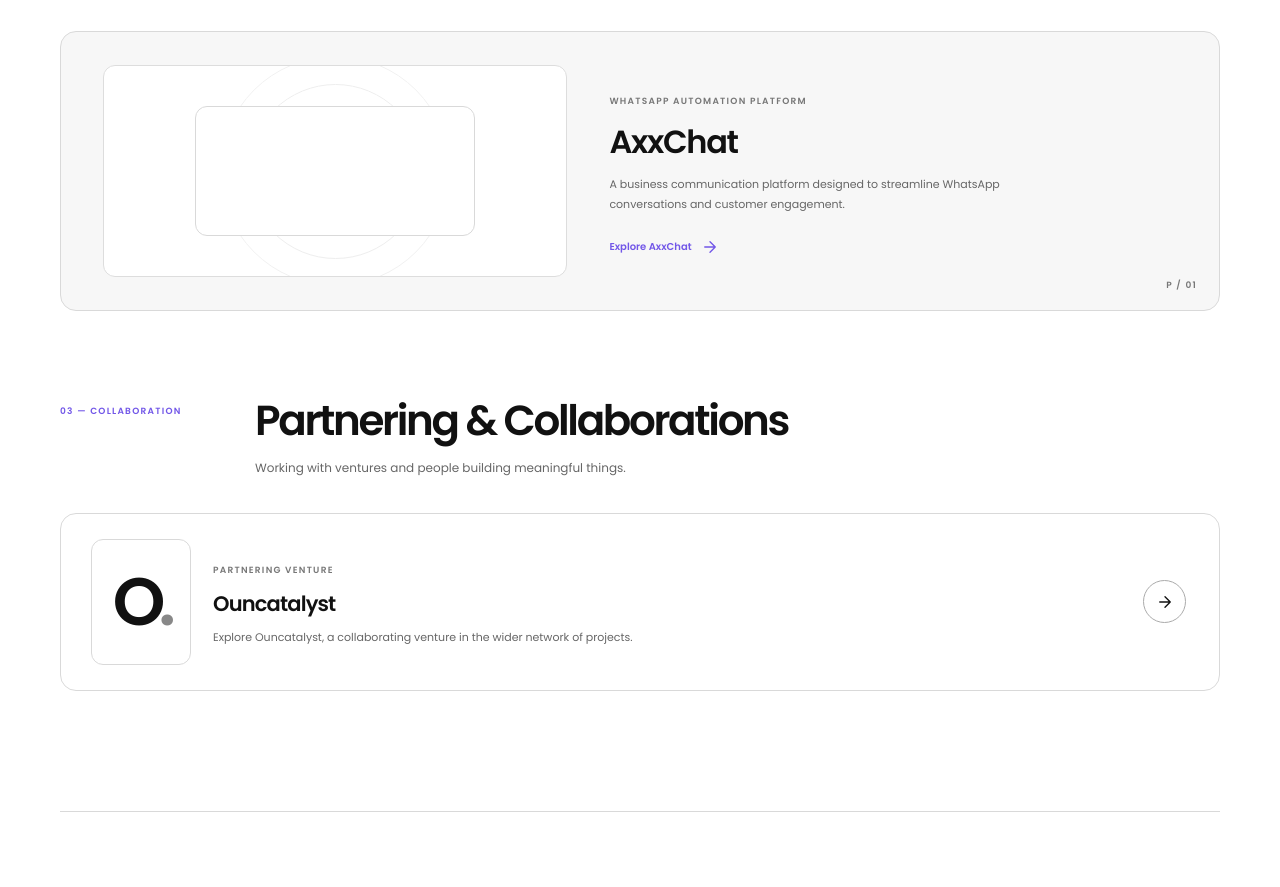
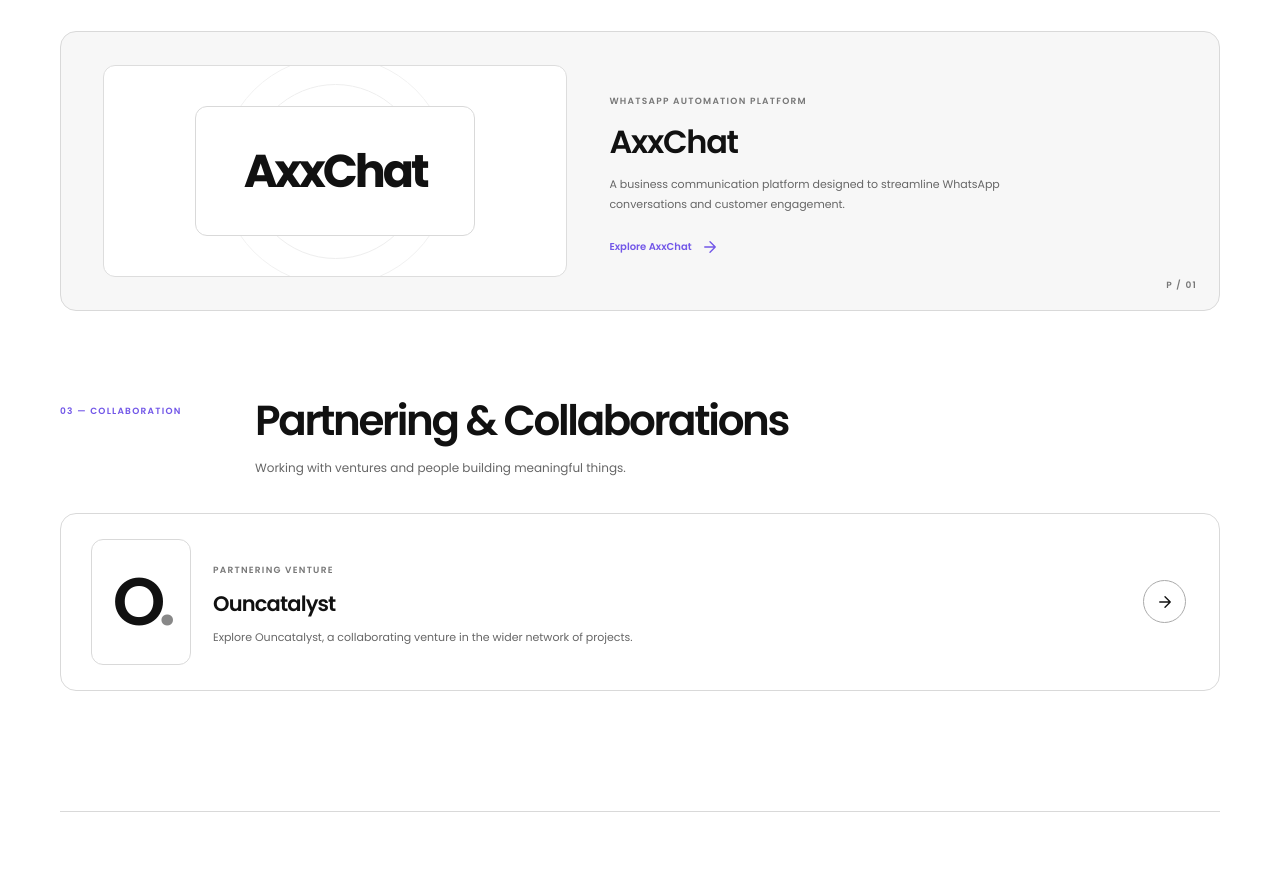
Before and after one commit to helpaxxeler/Baranikumar-gd, a Next.js app: page / in a window 1280 px wide. Shown: the part 1580-2467 px from the top of the page. Built offline with nearby package versions, Linux system fonts and the light colour scheme.

Commit message:
Use bold AxxChat wordmark

```diff
--- a/src/app/globals.css
+++ b/src/app/globals.css
@@ -108,8 +108,7 @@
 .feature-card { display: grid; min-height: 280px; grid-template-columns: .9fr 1.1fr; align-items: center; gap: 42px; overflow: hidden; padding: 27px 42px; border: 1px solid var(--border); border-radius: var(--radius); background: #f7f7f7; }
 .feature-art { position: relative; display: grid; min-height: 212px; place-items: center; overflow: hidden; border: 1px solid #ddd; border-radius: 12px; background: #fff; }
 .feature-logo-frame { z-index: 1; width: min(75%, 280px); min-height: 130px; }
-.product-mark { position: relative; z-index: 1; color: #111; font-family: "Poppins", sans-serif; font-size: 59px; font-weight: 700; letter-spacing: -.09em; }
-.product-mark span { color: #888; }
+.product-mark { position: relative; z-index: 2; color: #111; font-family: "Poppins", sans-serif; font-size: clamp(30px, 4vw, 46px); font-weight: 700; letter-spacing: -.065em; }
 .product-ring { position: absolute; width: 175px; height: 175px; border: 1px solid #eee; border-radius: 50%; }
 .ring-b { width: 230px; height: 230px; border-color: #f1f1f1; }
 .feature-content { position: relative; z-index: 1; }
--- a/src/app/page.tsx
+++ b/src/app/page.tsx
@@ -246,7 +246,7 @@
         />
         <TiltCard className="feature-card product-card">
         <div className="feature-art product-art" aria-hidden="true">
-            <div className="brand-logo-frame feature-logo-frame"><div className="product-mark">A<span>x</span></div></div>
+            <div className="brand-logo-frame feature-logo-frame"><div className="product-mark">AxxChat</div></div>
             <div className="product-ring ring-a" />
             <div className="product-ring ring-b" />
           </div>
```
